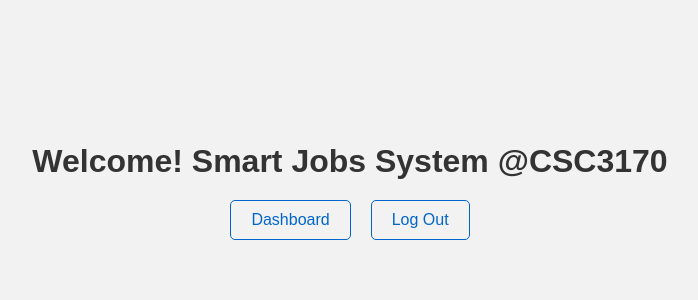
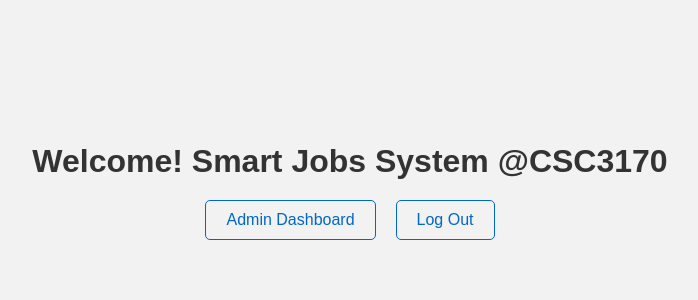
Before and after one commit to dibbla/smart-job-search, a Flask app: page / in a window 1280 px wide. Shown: the part 219-519 px from the top of the page, without its empty margins (290-988 px from the left). Run offline with Flask 3, Linux system fonts and the light colour scheme; a user stored in the database is signed in.

Commit message:
fix admin dashboard logic

```diff
--- a/templates/index.html
+++ b/templates/index.html
@@ -14,18 +14,18 @@
         <div class="links">
             {% if 'user_type' in session and session['user_type'] == 'user' %}
                 <a href="/jobs">Jobs</a>
-                <a href="/user_dashboard">Dashboard</a>
+                <a href="/user_dashboard">User Dashboard</a>
                 <a href="/smart_search">Smart Match</a>
                 <a href="/logout">Log Out</a>
             {% endif %}
             {% if 'user_type' in session and session['user_type'] == 'hr' %}
                 <a href="/jobs">Jobs</a>
-                <a href="/hr_dashboard">Dashboard</a>
+                <a href="/hr_dashboard">HR Dashboard</a>
                 <a href="/logout">Log Out</a>
             {% endif %}
             {% if 'user_type' in session and session['user_type'] == 'admin' %}
                 <!-- <a href="/jobs">Jobs</a> -->
-                <a href="/admin_dashboard">Dashboard</a>
+                <a href="/admin_dashboard">Admin Dashboard</a>
                 <a href="/logout">Log Out</a>
             {% endif %}
             {% if 'user_type'  not in session%}
--- a/util/route.py
+++ b/util/route.py
@@ -12,10 +12,11 @@ main_routes = Blueprint('main_routes', __name__)
 # Main page
 @main_routes.route('/')
 def index():
-    print(HR.query.all())
-    print(User.query.all())
-    print(Company.query.all())
-    print(Admin.query.all())
+    # print(HR.query.all())
+    # print(User.query.all())
+    # print(Company.query.all())
+    # print(Admin.query.all())
+    print(session.get('user_id'), session.get('user_type'))
     return render_template('index.html')
 
 @main_routes.route('/smart_search', methods=['GET'])
@@ -287,7 +288,7 @@ def delete_company(company_id):
 @main_routes.route('/hr_dashboard')
 def hr_dashboard():
     # Check if the user is logged in and is an HR
-    if 'user_id' not in session or session['user_type'] != 'hr' or session['user_type'] != 'admin':
+    if 'user_id' not in session or (session['user_type'] != 'hr' and session['user_type'] != 'admin'):
         flash('You are not authorized to access this page.', 'danger')
         print('You are not authorized to access this page.')
         return redirect(url_for('main_routes.index'))
@@ -418,7 +419,7 @@ def apply_job(job_id):
 @main_routes.route('/user_dashboard')
 def user_dashboard():
     # Check if the user is logged in
-    if 'user_id' not in session or session['user_type'] != 'user' or session['user_type']!= 'admin':
+    if 'user_id' not in session or (session['user_type'] != 'user' and session['user_type']!= 'admin'):
         print('You are not logged in.')
         flash('You need to log in to access the user dashboard.', 'danger')
         return redirect(url_for('main_routes.login'))
```
